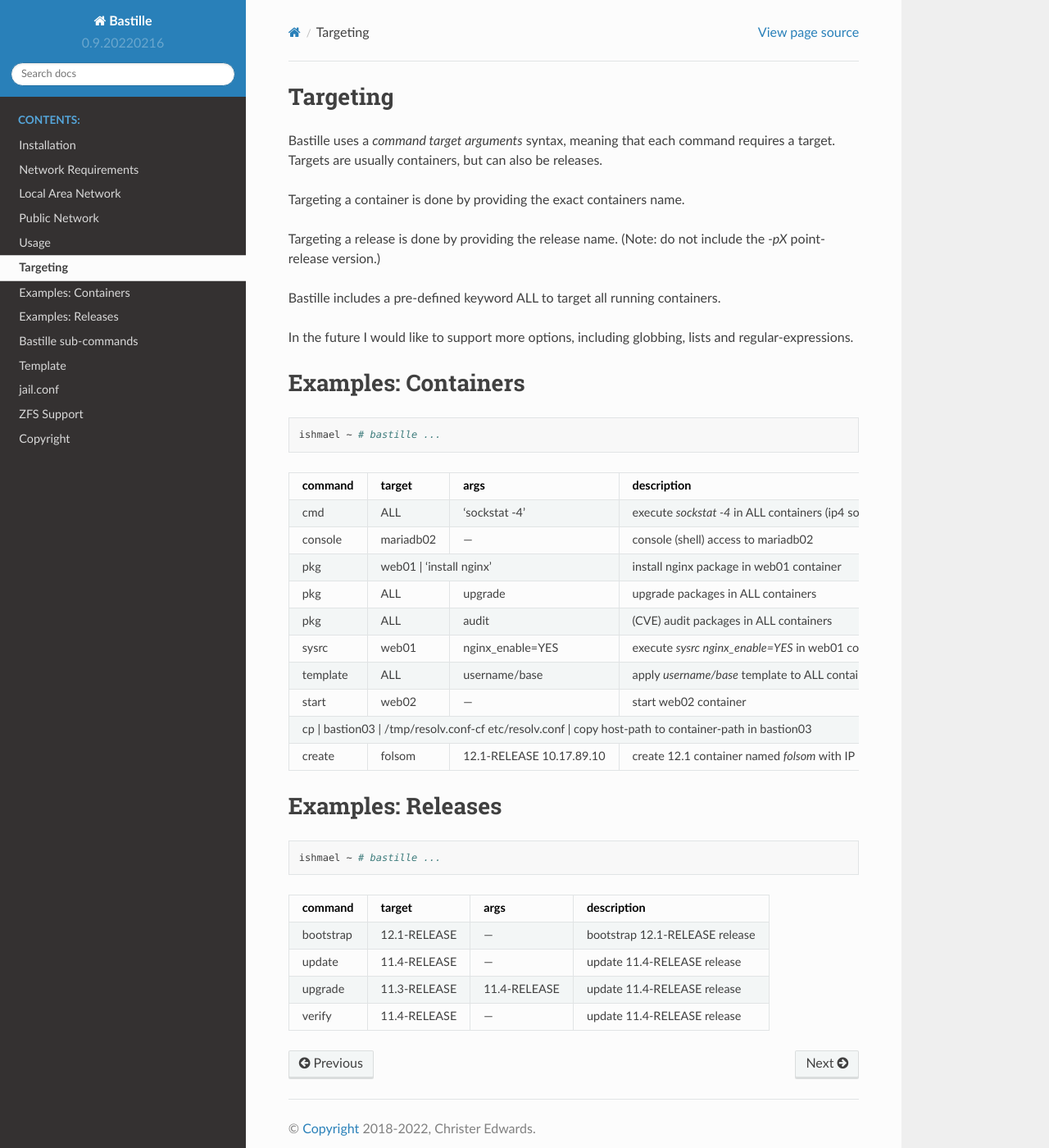
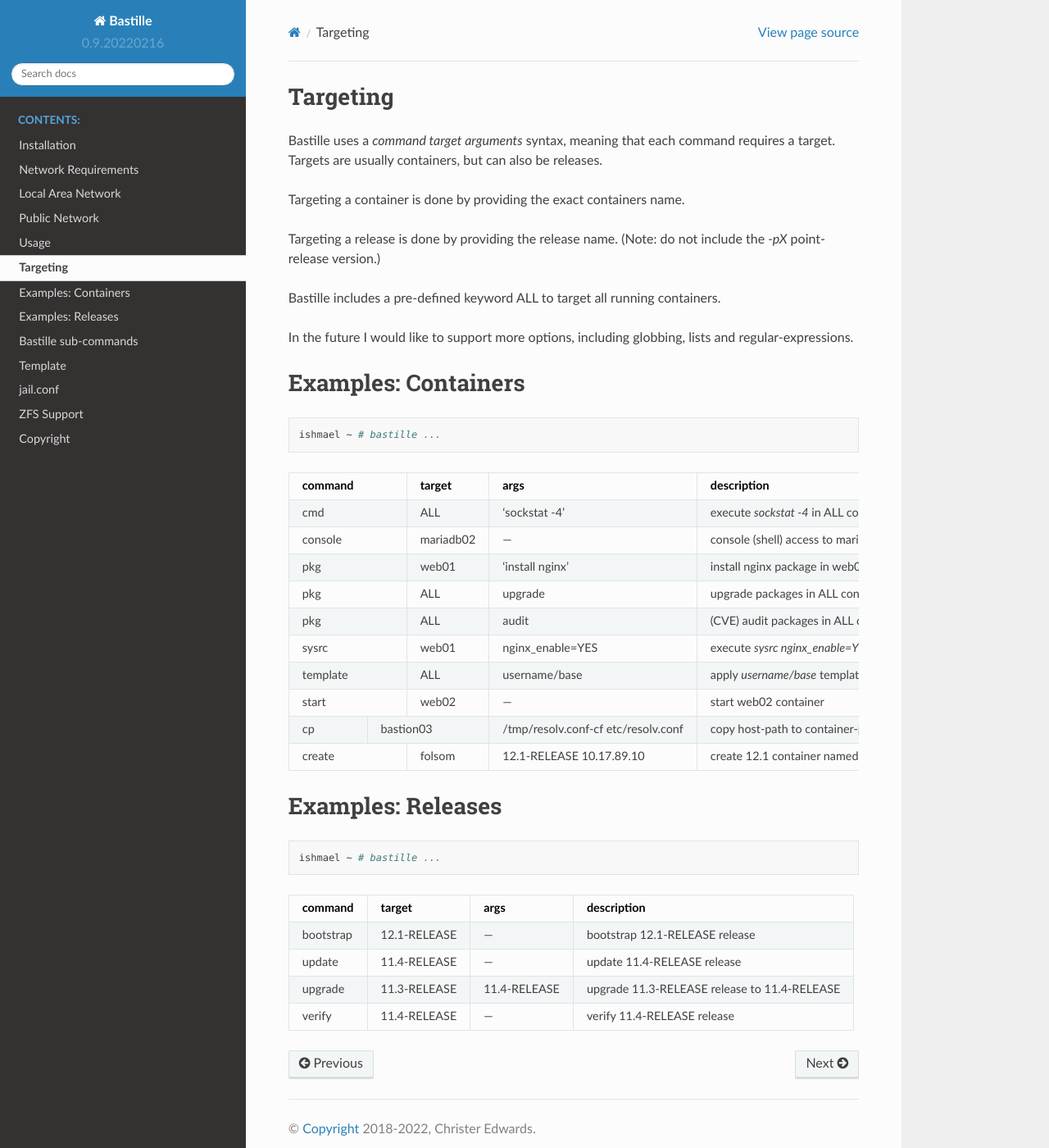
Before and after one commit to BastilleBSD/bastille, a Sphinx documentation site: the page built from docs/chapters/targeting.rst, in a window 1280 px wide and 1400 px high. Shown: the whole window at 82% size. Built offline with Sphinx 7.4.7 and the Read the Docs theme 2.0.0, drawn with Linux system fonts in a browser that asks for light colours.

Commit message:
Repair table, fix incorrect descriptions

```diff
--- a/docs/chapters/targeting.rst
+++ b/docs/chapters/targeting.rst
@@ -27,7 +27,7 @@ Examples: Containers
 | cmd       | ALL    | 'sockstat -4'    | execute `sockstat -4` in ALL containers (ip4 sockets)       |
 +-----------+--------+-----+------------+-------------------------------------------------------------+
 | console   | mariadb02    | ---        | console (shell) access to mariadb02                         |
-+----+------+----+---------+------------+--------------+----------------------------------------------+
++----+------+--------+-----+------------+-------------------------------------------------------------+
 | pkg       | web01  | 'install nginx'  | install nginx package in web01 container                    |
 +-----------+--------+------------------+-------------------------------------------------------------+
 | pkg       | ALL    | upgrade          | upgrade packages in ALL containers                          |
@@ -39,11 +39,11 @@ Examples: Containers
 | template  | ALL    | username/base    | apply `username/base` template to ALL containers            |
 +-----------+--------+------------------+-------------------------------------------------------------+
 | start     | web02  | ---              | start web02 container                                       |
-+-----------+--------+-----+------------+-------------------------------------------------------------+
++----+------+----+---+------------------+--------------+----------------------------------------------+
 | cp | bastion03 | /tmp/resolv.conf-cf etc/resolv.conf | copy host-path to container-path in bastion03|
-+----+------+----+---+------------------+--------------+----------------------------------------------+
++----+------+----+---+---------------------------------+----------------------------------------------+
 | create    | folsom | 12.1-RELEASE 10.17.89.10        | create 12.1 container named `folsom` with IP |
-+-----------+--------+------------------+--------------+----------------------------------------------+
++-----------+--------+---------------------------------+----------------------------------------------+
 
 
 Examples: Releases
@@ -60,7 +60,7 @@ Examples: Releases
 +-----------+--------------+--------------+-------------------------------------------------------------+
 | update    | 11.4-RELEASE | ---          | update 11.4-RELEASE release                                 |
 +-----------+--------------+--------------+-------------------------------------------------------------+
-| upgrade   | 11.3-RELEASE | 11.4-RELEASE | update 11.4-RELEASE release                                 |
+| upgrade   | 11.3-RELEASE | 11.4-RELEASE | upgrade 11.3-RELEASE release to 11.4-RELEASE                |
 +-----------+--------------+--------------+-------------------------------------------------------------+
-| verify    | 11.4-RELEASE | ---          | update 11.4-RELEASE release                                 |
+| verify    | 11.4-RELEASE | ---          | verify 11.4-RELEASE release                                 |
 +-----------+--------------+--------------+-------------------------------------------------------------+
```
